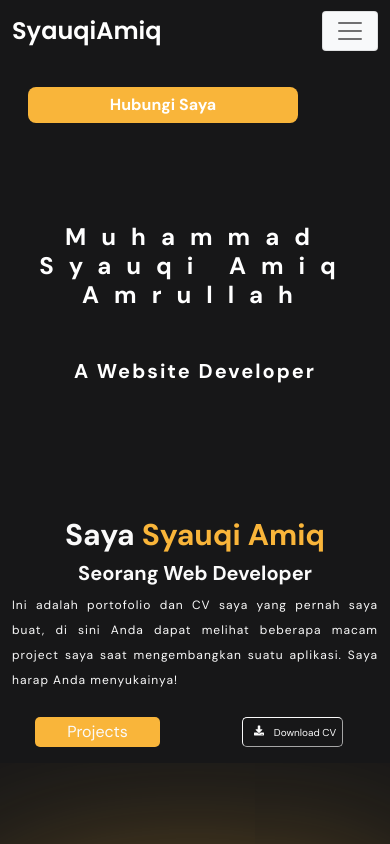
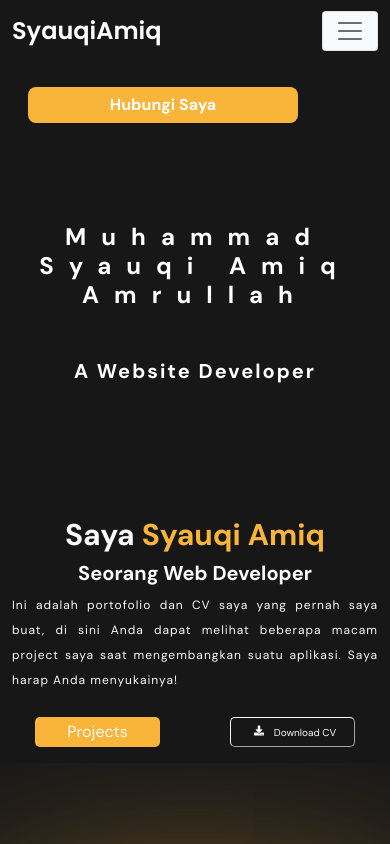
Before and after one commit to syauqiamiq/portfolio, a Next.js app: page / in a window 390 px wide. Shown: the top 844 px of the page. Built offline with nearby package versions, Linux system fonts and the light colour scheme.

Commit message:
fix: Button CV sizing

```diff
--- a/components/HeroComponent/Hero.module.css
+++ b/components/HeroComponent/Hero.module.css
@@ -78,6 +78,7 @@
   }
   .cvButton {
     color: #fafafa;
+    width: 125px;
     height: 30px;
     font-size: 10px;
     font-family: "DM Sans", sans-serif;
```
